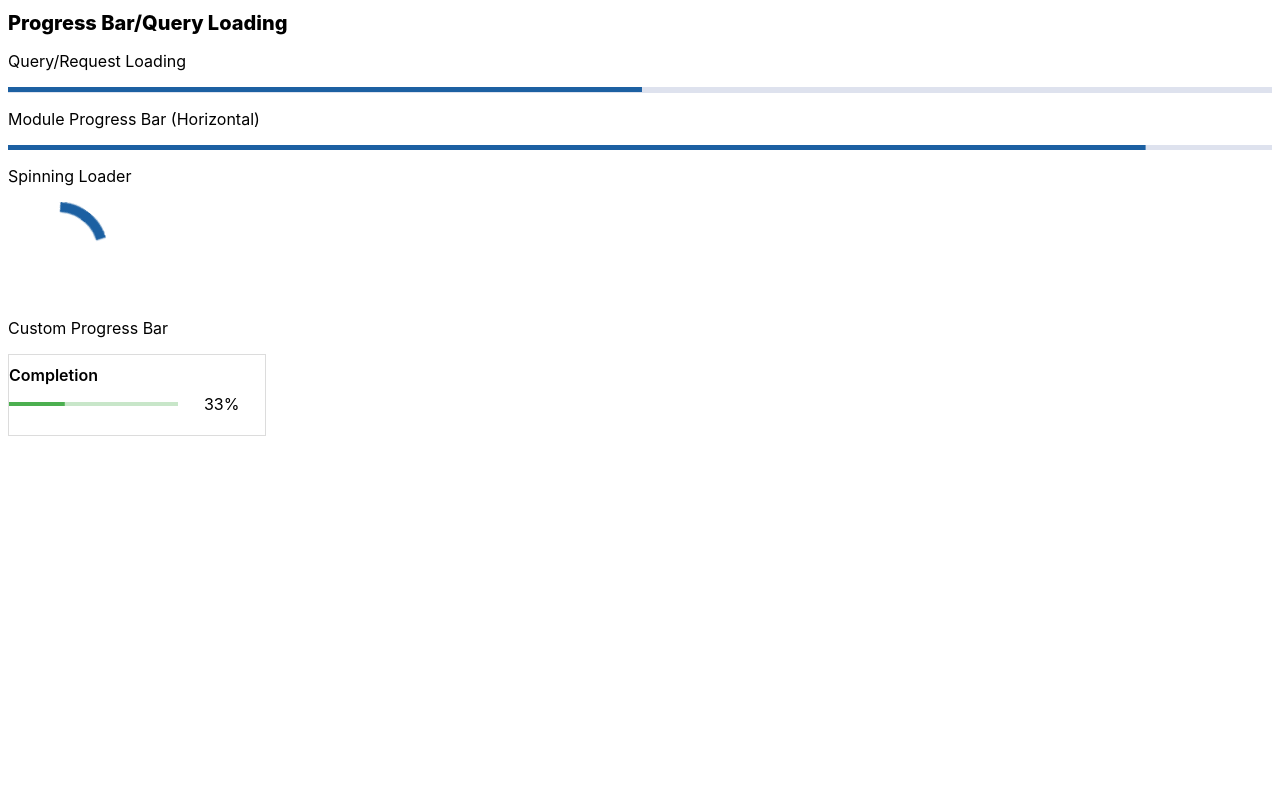
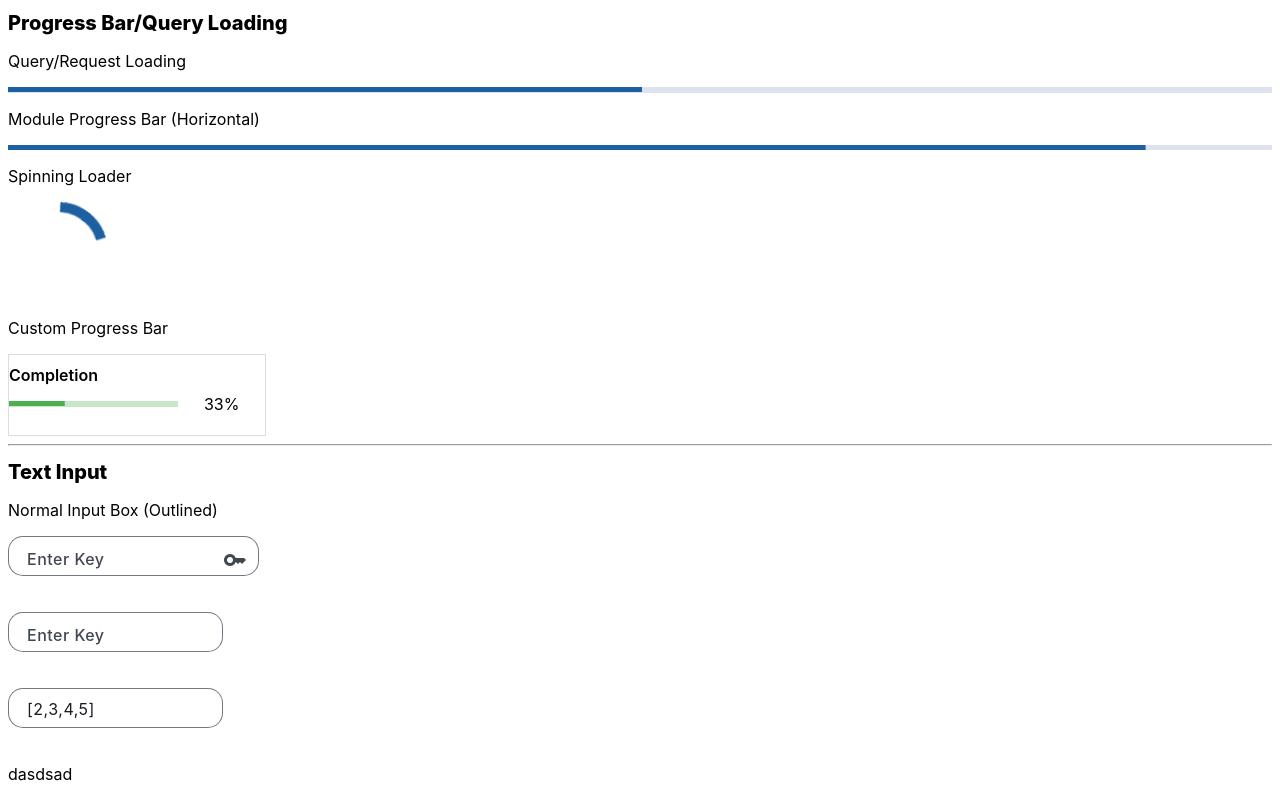
Before and after one commit to stevenlagoy/CS360-Seet-Labs, an Angular app in the folder seetLabs/: page / in a window 1280 px wide. Shown: the part 1324-2124 px from the top of the page. Before the commit the page ends 1768 px from the top, so only its background shows below. Built offline with nearby package versions, Linux system fonts and the light colour scheme.

Commit message:
working on inputs

```diff
--- a/seetLabs/package.json
+++ b/seetLabs/package.json
@@ -19,6 +19,7 @@
     "@angular/platform-browser": "^19.2.2",
     "@angular/platform-browser-dynamic": "^19.1.0",
     "@angular/router": "^19.1.0",
+    "@material/textfield": "^14.0.0",
     "rxjs": "~7.8.0",
     "tslib": "^2.3.0",
     "zone.js": "~0.15.0"
--- a/seetLabs/src/app/app.component.html
+++ b/seetLabs/src/app/app.component.html
@@ -69,3 +69,27 @@
 <div class="test">
     <progress-bar value="33"></progress-bar>
 </div>
+<hr>
+<h1>Text Input</h1>
+
+<p>Normal Input Box (Outlined)</p>
+<p>
+    <mat-form-field class="inputBox" appearance="outline">
+        <mat-label>Enter Key</mat-label>
+        <input matInput placeholder="Placeholder">
+        <mat-icon matSuffix>key</mat-icon>
+    </mat-form-field>
+</p>
+<p>
+    <mat-form-field class="inputBox" appearance="outline">
+        <mat-label>Enter Key</mat-label>
+        <input matInput placeholder="Placeholder">
+    </mat-form-field>
+</p>
+<div class="inputBox-parent">
+    <mat-form-field class="inputBox" appearance="outline">
+        <input matInput class="readOnlyButton" value="[2,3,4,5]" readonly="">
+    </mat-form-field>
+</div>
+
+<p>dasdsad</p>
--- a/seetLabs/src/app/app.component.scss
+++ b/seetLabs/src/app/app.component.scss
@@ -23,3 +23,54 @@
     border: 0.5px solid gainsboro;
     height: 10vh;
 }
+
+.inputBox {
+    @include mat.form-field-overrides((
+        outlined-label-text-font: Inter,
+        container-text-font: Inter,
+        subscript-text-font: Inter,
+        filled-label-text-font: Inter,
+        outlined-label-text-weight: 500,
+        container-text-weight: 400,
+        subscript-text-weight: 500,
+        outlined-container-shape: 15px,
+        // filled-active-indicator-height: 1.0vh
+        // container-text-line-height: 0.3vh,
+        // container-height: 1.0vh
+        // container-vertical-padding: 0px
+    ));
+  }
+
+.mdc-text-field--no-label:not(.mdc-text-field--textarea) .mat-mdc-form-field-input-control.mdc-text-field__input, .mat-mdc-text-field-wrapper .mat-mdc-form-field-input-control {
+    height: auto;
+    position: absolute !important;
+    top: 0px !important;
+    margin-top: 1.2vh !important;
+}
+// .mdc-text-field--no-label:not(.mdc-text-field--textarea) .mat-mdc-form-field-input-control.mdc-text-field__input, .mat-mdc-text-field-wrapper .mat-mdc-form-field-input-control {
+//     height: auto;
+//     margin-top: 0.5vh !important;
+//     margin-bottom: 0.5vh !important;
+// }
+
+// ::ng-deep .mat-mdc-form-field-icon-prefix>.mat-icon, .mat-mdc-form-field-icon-suffix>.mat-icon {
+//     padding: 0 12px;
+//     box-sizing: content-box;
+//     margin-top: -1.4vh;
+// }
+
+.mat-mdc-form-field:not(.mat-form-field-disabled) .mat-mdc-floating-label.mdc-floating-label {
+    cursor: inherit;
+    padding-bottom: 1.5vh !important;
+}
+.mat-mdc-form-field-icon-prefix>.mat-icon, .mat-mdc-form-field-icon-suffix>.mat-icon {
+    padding: 0 12px;
+    box-sizing: content-box;
+    margin-bottom: 1vh !important;
+}
+
+.mat-mdc-text-field-wrapper {
+    height: 5vh !important;
+    flex: auto;
+    will-change: auto;
+}
--- a/seetLabs/src/app/app.component.ts
+++ b/seetLabs/src/app/app.component.ts
@@ -1,17 +1,30 @@
-import { Component } from '@angular/core';
+import { Component, ViewEncapsulation } from '@angular/core';
 import {MatButtonModule} from '@angular/material/button';
-import { MatIconModule } from '@angular/material/icon';
+import { MatIcon, MatIconModule } from '@angular/material/icon';
 import { GradientHeaderComponent } from './components/gradient-header/gradient-header.component';
 import { QuizCardComponent } from './components/quiz-card/quiz-card.component';
 import { MatProgressBar } from '@angular/material/progress-bar';
 import {MatProgressSpinnerModule} from '@angular/material/progress-spinner';
 import { ProgressBarComponent } from './components/progress-bar/progress-bar.component';
+import {MatFormFieldModule} from '@angular/material/form-field';
+import { MatInputModule } from '@angular/material/input';
 
 @Component({
   selector: 'app-root',
-  imports: [QuizCardComponent, ProgressBarComponent, MatProgressSpinnerModule, MatButtonModule, MatIconModule, GradientHeaderComponent, MatProgressBar],
+  imports: [MatButtonModule,
+    MatIcon,
+    MatIconModule,
+    GradientHeaderComponent,
+    QuizCardComponent,
+    MatProgressBar,
+    MatProgressSpinnerModule,
+    ProgressBarComponent,
+    MatFormFieldModule,
+    MatInputModule,
+  ],
   templateUrl: './app.component.html',
-  styleUrl: './app.component.scss'
+  styleUrl: './app.component.scss',
+  encapsulation: ViewEncapsulation.None,
 })
 export class AppComponent {
   title = 'seetLabs';
```
Also changed, not shown: 1 other file (tests, documents, lock files or other folders).
